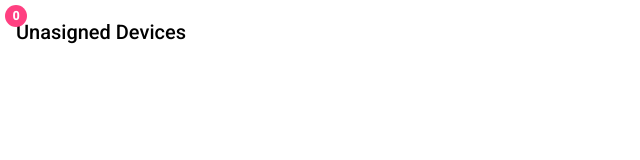
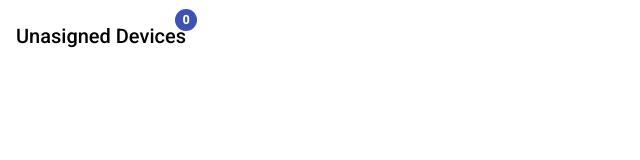
Before and after one commit to al375840/Sistema_domotico, an Angular app in the folder Cliente/: page / in a window 1280 px wide. Shown: the top 160 px of the page, without its empty margins (0-640 px from the left). Built offline with nearby package versions, Linux system fonts and the light colour scheme; what cdk-drag-scroll would draw is missing.

Commit message:
vista unasigned fixed

```diff
--- a/Cliente/src/app/devices/unasign-list/unasign-list.component.css
+++ b/Cliente/src/app/devices/unasign-list/unasign-list.component.css
@@ -1,11 +1,15 @@
 .tittle{
-    margin-top: 1rem;
+    position: fixed;
+    margin-top: 1em;
     margin-left: 1rem;
+    font-size: 20px;
 }
 
 .unasigned-container {
     display: flex;
-    position: relative;
+    position: fixed;
+    width: 90%;
+    margin-top: 5rem;
     justify-content: center;
     align-items: center;
 }
--- a/Cliente/src/app/devices/unasign-list/unasign-list.component.html
+++ b/Cliente/src/app/devices/unasign-list/unasign-list.component.html
@@ -1,4 +1,4 @@
-<h2 class="tittle" matBadge={{devices.length}} matBadgePosition="before" matBadgeColor="accent">Unasigned Devices</h2>
+<h2 class="tittle" matBadge={{devices.length}} matBadgePosition="after above" matBadgeColor="primary">Unasigned Devices</h2>
 <div cdkDropListGroup>
   <div overflow="scroll" class="unasigned-container" >
     <div #container1 cdkDropList cdkDropListOrientation="horizontal" class="unasigned-list" (cdkDropListDropped)="drop($event)">
--- a/Cliente/src/app/devices/unasign-list/unasign-list.component.ts
+++ b/Cliente/src/app/devices/unasign-list/unasign-list.component.ts
@@ -10,7 +10,7 @@ import {CdkDragDrop, moveItemInArray, transferArrayItem} from '@angular/cdk/drag
 })
 export class UnasignListComponent implements OnInit {
 
-  @Input() scrollContainer: HTMLElement;
+
   constructor(private ds: DeviceService) { }
   devices: Device[] = [];
   ngOnInit(): void {
```
Also changed, not shown: 1 other file (tests, documents, lock files or other folders).
